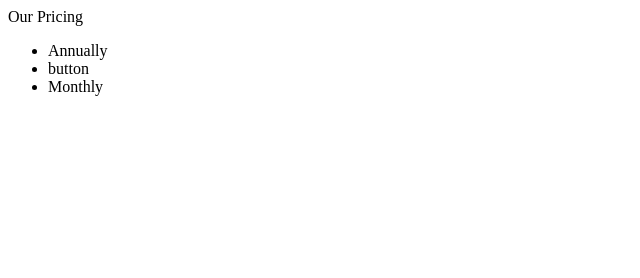
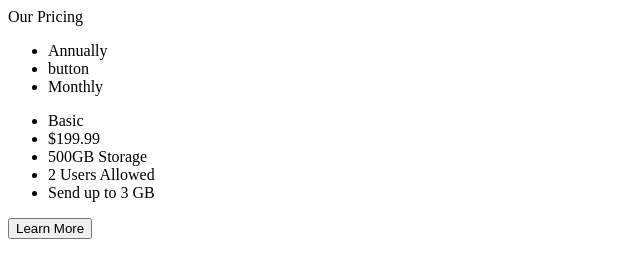
Before and after one commit to ikiv-rach/Pricing-component-with-toggle-button, a plain HTML site: page index.html in a window 1280 px wide. Shown: the whole page, without its empty margins (0-640 px from the left). Drawn offline with Linux system fonts and the light colour scheme.

Commit message:
modifying still

```diff
--- a/index.html
+++ b/index.html
@@ -18,7 +18,16 @@
     </div>
 
     <div class="boxes">
-        <div class="box1"></div>
+        <div class="box1">
+            <ul>
+                <li>Basic</li>
+                <li>$199.99</li>
+                <li>500GB Storage</li>
+                <li>2 Users Allowed</li>
+                <li>Send up to 3 GB</li>
+            </ul>
+            <button>Learn More</button>
+        </div>
         <div class="box2"></div>
         <div class="box3"></div>
     </div>
```
